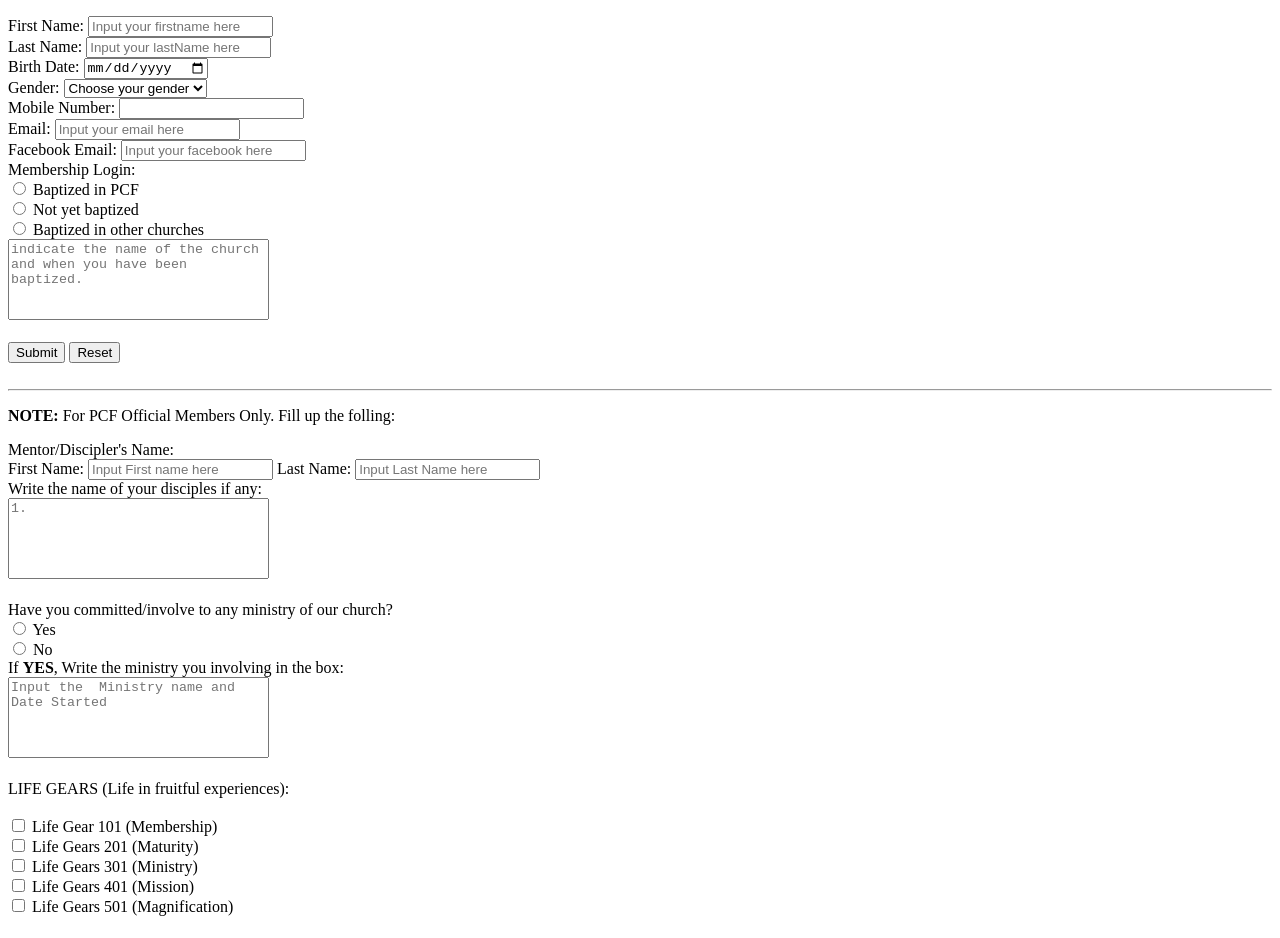
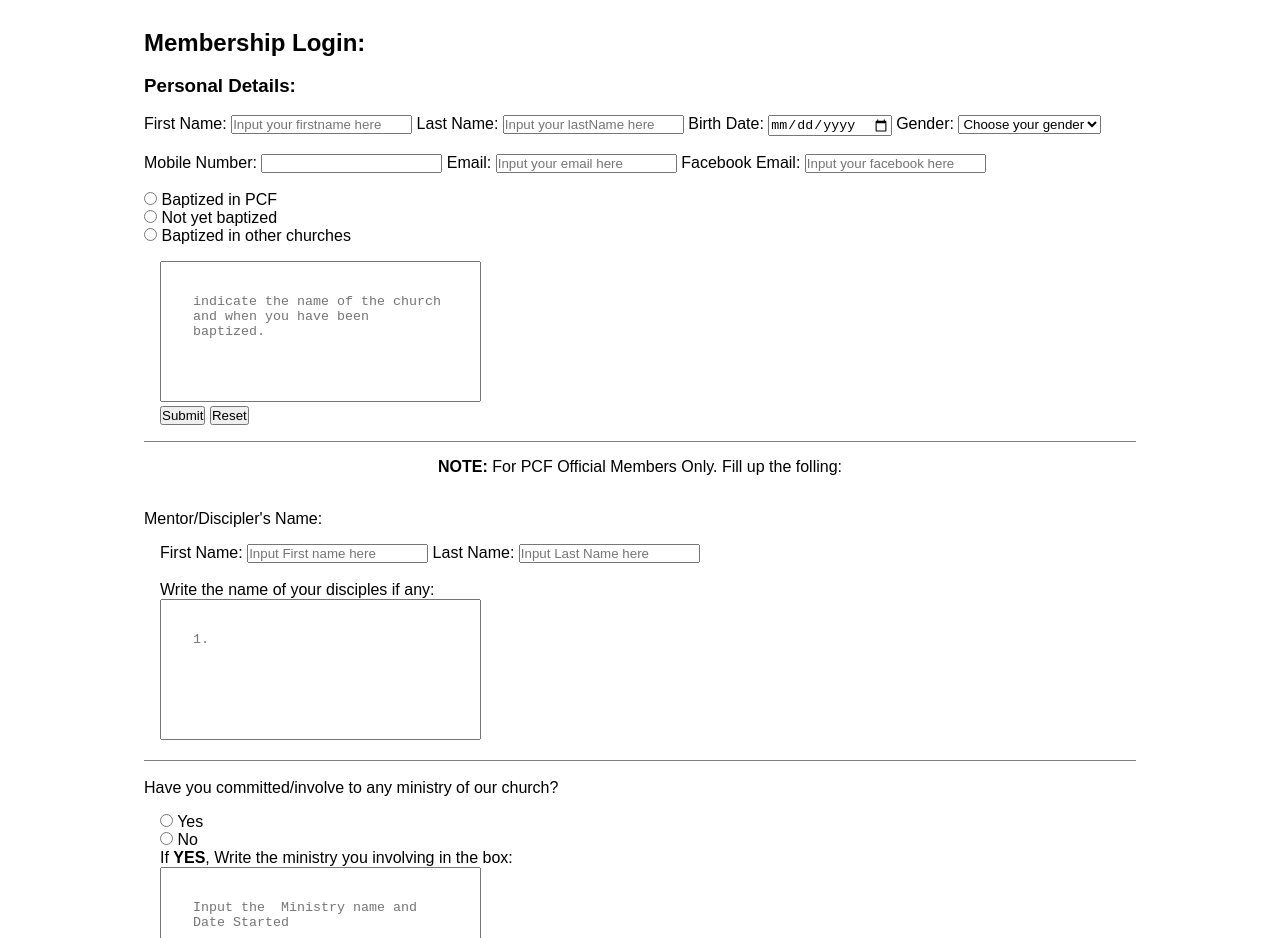
Before and after one commit to KuyaDenz/a5-PCF-Membership-Form, a plain HTML site: page index.html in a window 1280 px wide. Shown: the part 152-1090 px from the top of the page. Drawn offline with Linux system fonts and the light colour scheme.

Commit message:
new update

```diff
--- a/index.html
+++ b/index.html
@@ -4,27 +4,33 @@
 	<meta charset="utf-8">
 	<meta name="viewport" content="width=device-width, initial-scale=1">
 	<title>PCF MEMBERSHIP FORM</title>
+
+	<link rel="stylesheet" type="text/css" href="./style.css">
+
 </head>
-<body>
-	<h1 align="center">Philadelphia Christcentered Fellowhip</h1>
+<body id="form">
+	<h1 id="pcf">Philadelphia Christcentered Fellowhip</h1>
 
-	<h2 align="center">MEMBERSHIP FORM</h2>
+	<h2 id="pcf">Membership Login:</h2>
+
+		<br>
+
 	<h3>Personal Details:</h3>
 
+		<br>
 
 	<form>
+
+		<div id="info">
 			<label for="firstName">First Name:</label>
 			<input type="Text" placeholder="Input your firstname here" id="firstName" required autocomplete>
-		<br>
 
 			<label for="lastName">Last Name:</label>
 			<input type="Text" placeholder="Input your lastName here" id="lastName" required autocomplete>
 
-		<br>
 			<label for="birth_date">Birth Date:</label>
 			<input type="date" id="birth_date" required>
 
-		<br>
 			<label for="gender">Gender:</label>
 
 				<select id="gender">
@@ -32,22 +38,25 @@
 					<option value="Male">Male</option>
 					<option value="Female">Female</option>
 				</select>
-		<br>
-				<label for="molibe_number">Mobile Number:</label>
-				<input type="number" id="mobile_number" required>
-		<br>
+			</div>
+
+		<br><br>
+
+		<div>
+			<label for="molibe_number">Mobile Number:</label>
+			<input type="number" id="mobile_number" required>
+
 			<label for="email">Email:</label>
 			<input type="Text" placeholder="Input your email here" id="email" required autocomplete>
 
-		<br>
 			<label for="facebook_email">Facebook Email:</label>
 			<input type="Text" placeholder="Input your facebook here" id="facebook_email" required autocomplete>
+		</div>
 
 		<br>
 
-		<label>Membership Login:</label>
+		<div id="bapt">
 
-		<br>
 			<input type="radio" name="Membership_login" value="Baptized in PCF" id="Baptized_in_PCF">
 			<label for="Baptize_in_PCF">Baptized in PCF</label>
 
@@ -59,44 +68,47 @@
 			<input type="radio" name="Membership_login" value="Baptized in PCF" id="Baptized_in_other_churches">
 			<label for="Baptized_in_other_churches">Baptized in other churches</label>
 
+				<nav>
+					<textarea id="notes" rows="5" cols="30" style="resize: none;" <input type="Text" placeholder="indicate the name of the church and when you have been baptized."></textarea>
+
 		<br>
-			<textarea id="notes" rows="5" cols="30" style="resize: none;" <input type="Text" placeholder="indicate the name of the church and when you have been baptized."></textarea>
 
-
-		<br><br>
 				<!-- create a button that will submit the form data -->
 				<button type="Submit">Submit</button>
 				<!-- Button that will reset all the input fields -->
 				<button type="reset">Reset</button>
 
+				</nav>
+		</div>
+
 	</form>
 
-
-
+		<p id="note"><strong>NOTE:</strong> For PCF Official Members Only. Fill up the folling:</p>
 
 		<br>
-	<hr>
-		<p><strong>NOTE:</strong> For PCF Official Members Only. Fill up the folling:</p>
 
-	<form>
+	<form id="mem">
 
 		<label>Mentor/Discipler's Name:</label>
 
-			<br>
+		<nav id="mentor">
 			<label for="firstName">First Name:</label>
 			<input type="Text" placeholder="Input First name here" id="firstName" required autocomplete>
 
 			<label for="lastName">Last Name:</label>
 			<input type="Text" placeholder="Input Last Name here" id="lastName" required autocomplete>
 
-			<br>
+			<br><br>
 			<label for="notes">Write the name of your disciples if any:</label>
 			<br>
 			<textarea id="notes" rows="5" cols="30" style="resize: none;" <input type="Text" placeholder="1."></textarea>
 
-		<br><br>
-		<label>Have you committed/involve to any ministry of our church?</label>
-				<br>
+		</nav>
+
+		<br>
+
+			<label>Have you committed/involve to any ministry of our church?</label>
+			<nav>
 				<input type="radio" name="Have_you_committed/involve_to_any_ministry_of_our_church?" value="yes" id="yes">
 				<label for="yes">Yes</label>
 				<br>
@@ -107,13 +119,13 @@
 						<label for="notes">If <strong>YES</strong>, Write the ministry you involving in the box:</label>
 						<br>
 						<textarea id="notes" rows="5" cols="30" style="resize: none;" <input type="Text" placeholder="Input the  Ministry name and Date Started"></textarea>
-
+			</nav>
 
 
 			<br><br>
 		<label>LIFE GEARS (Life in fruitful experiences):</label>
 
-			<br><br>
+			<nav>
 			<input type="checkbox" value="101" id="101">
 			<label for="101">Life Gear 101 (Membership)</label>
 
@@ -135,7 +147,7 @@
 			<input type="checkbox" value="501" id="501">
 			<label for="501">Life Gears 501 (Magnification)</label>
 
-		<br><br><br>
+		<br><br>
 		<label>Follow-up Series:</label>
 
 			<br>
@@ -171,7 +183,7 @@
 
 
 
-
+			</nav>
 	</form>
 
 
--- a/style.css
+++ b/style.css
@@ -18,6 +18,7 @@ nav li {
 	list-style-type: none;
 
 }
+
 
 nav .nav, .nav-logo {
 	display: inline;
@@ -44,6 +45,7 @@ li img {
 	margin: 1rem;
 	font-size: 40px;
 }
+
 
 section h1 {
 	margin-bottom: 2rem;
@@ -73,6 +75,51 @@ section h1 {
 
 }
 
+a {
+	text-decoration: none;
+	color: white;
+}
 
 span {
 	margin: 1rem;
+}
+
+#form {
+	margin: 1rem;
+	padding: 2rem 10% 3rem
+}
+
+#pcf {
+	text-align: center;
+}
+
+#form h2 {
+	text-align: left;
+}
+
+#info {
+	display: inline;
+}
+
+#bapt {
+	text-align: left;
+}
+
+#note	{
+	text-align: center;
+	padding: 1rem;
+}
+
+textarea {
+	padding: 2rem
+}
+
+#mentor {
+	text-align: left;
+	padding: 1rem;
+}
+
+body h1 {
+	margin: 1rem;
+	padding: 2rem;
+}
```
Also changed, not shown: opening.html (+1 -1 lines), sign-up.html (added).
